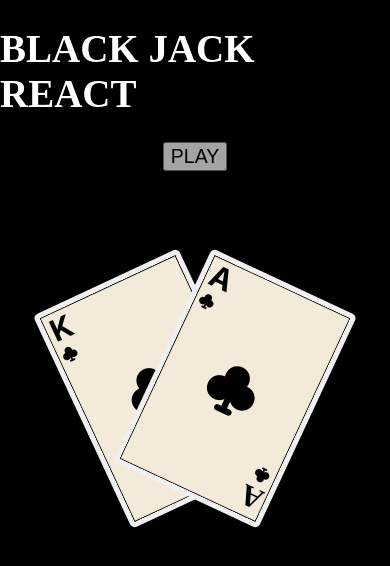
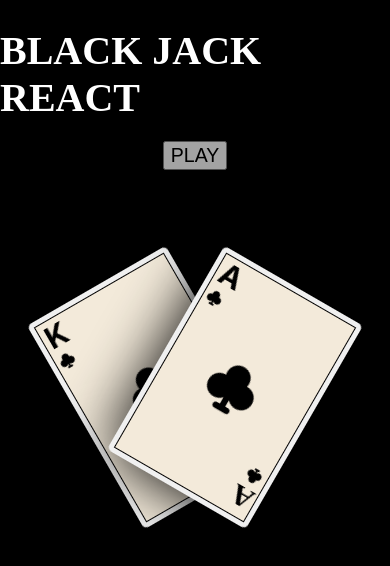
Before and after one commit to timrusin/reactblackjack, a React (Create React App) app: page / in a window 390 px wide. Shown: the top 566 px of the page. Built offline with nearby package versions, Linux system fonts and the light colour scheme; a web font is replaced by a local one.

Commit message:
added drop shadow on cards

```diff
--- a/src/App.css
+++ b/src/App.css
@@ -14,7 +14,8 @@
 
 @media screen and (max-width: 500px) {
   .game-title {
-    font-size: 10vw;
+    font-size: 40px;
+    margin-bottom: 20px;
   }
 
   .play-button{
@@ -35,16 +36,17 @@
     width: 150px;
     height: 225px;
     border-radius: 5px;
+    filter: drop-shadow(0px 0px 30px rgb(0, 0, 0));
   }
 
   .card-one {
-    transform: rotate(-25deg);
+    transform: rotate(-30deg);
     position: absolute;
     right: 150px;
   }
 
   .card-two {
-    transform: rotate(25deg);
+    transform: rotate(30deg);
     position: absolute;
     left: 150px;
   }
```
